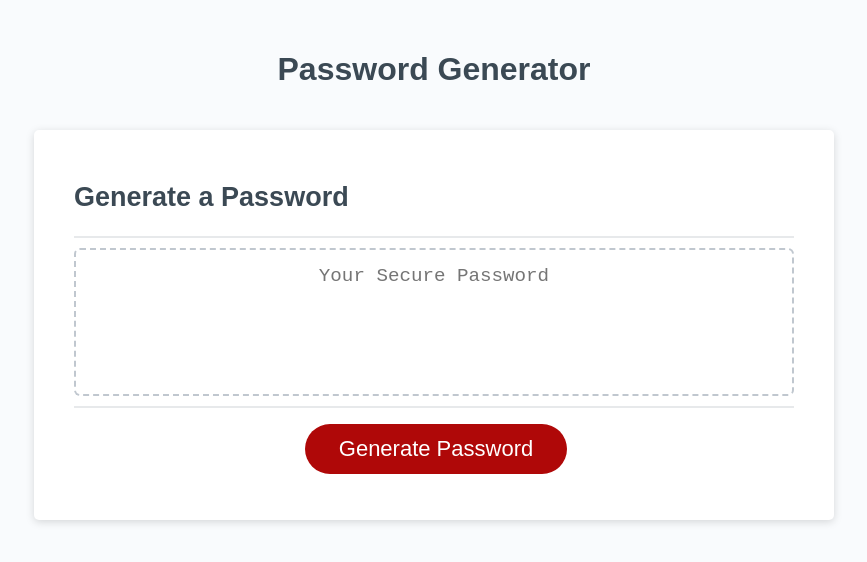
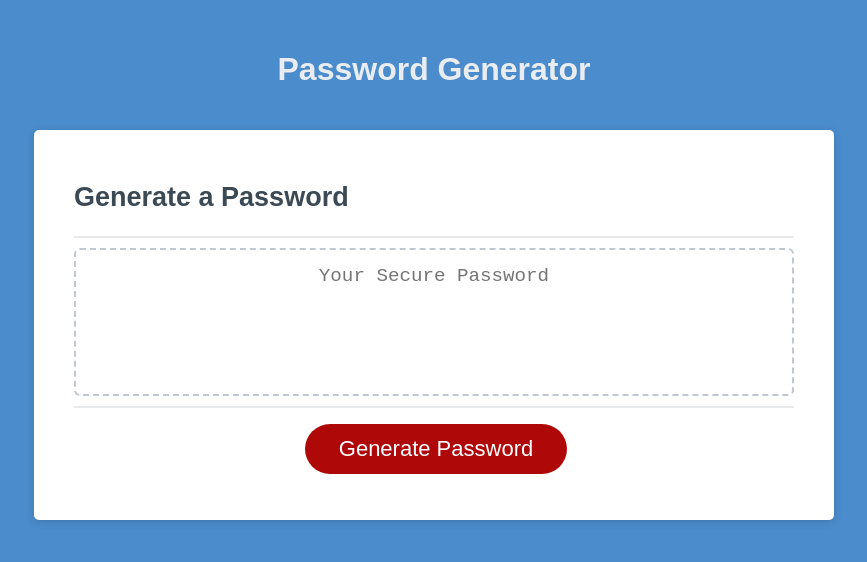
Before and after one commit to JosiahDeYong/open-sesame, a plain HTML site: page index.html in a window 1280 px wide. Shown: the whole page, without its empty margins (206-1073 px from the left). Drawn offline with Linux system fonts and the light colour scheme.

Commit message:
stylesheet

```diff
--- a/assets/style.css
+++ b/assets/style.css
@@ -14,7 +14,7 @@ body,
 
 body {
   font-family: sans-serif;
-  background-color: #f9fbfd;
+  background-color: #4b8ccc;
 }
 
 .wrapper {
@@ -27,7 +27,7 @@ header {
   text-align: center;
   padding: 20px;
   padding-top: 0px;
-  color: hsl(206, 17%, 28%);
+  color: hsl(210, 21%, 93%);
 }
 
 .card {
```
